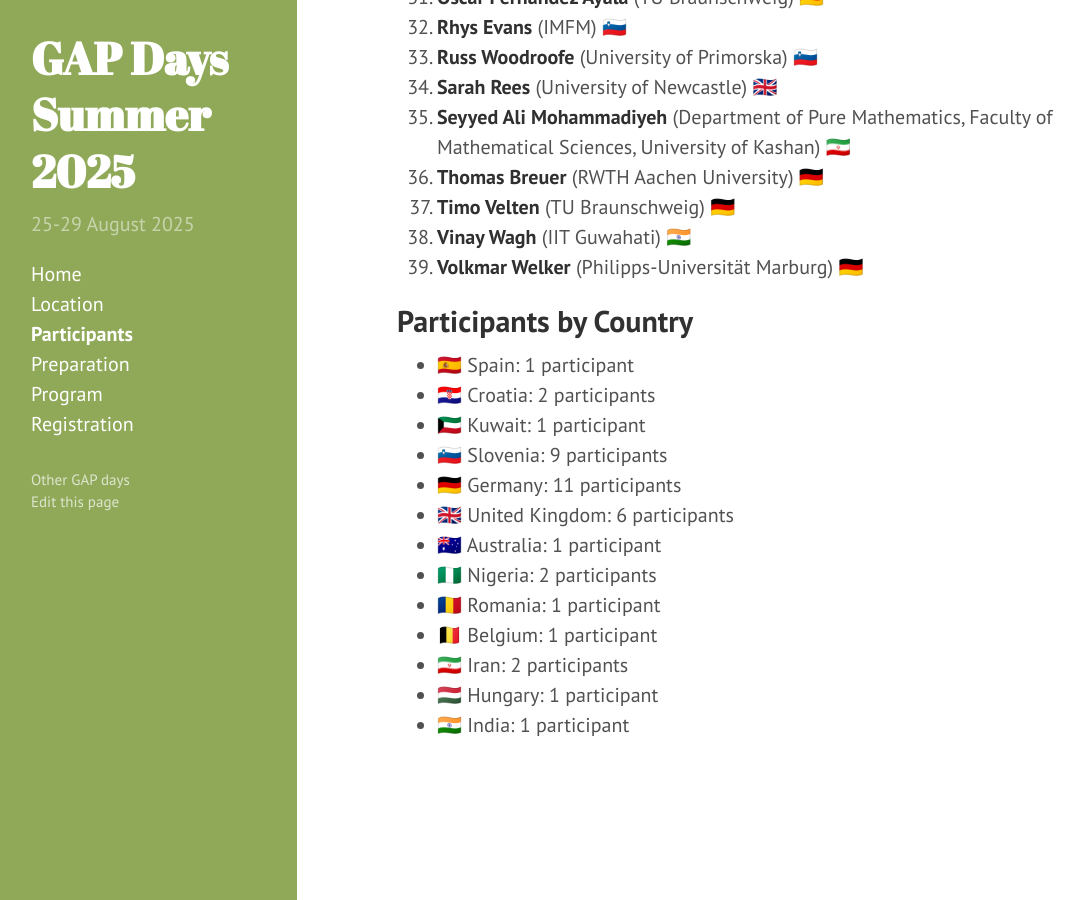
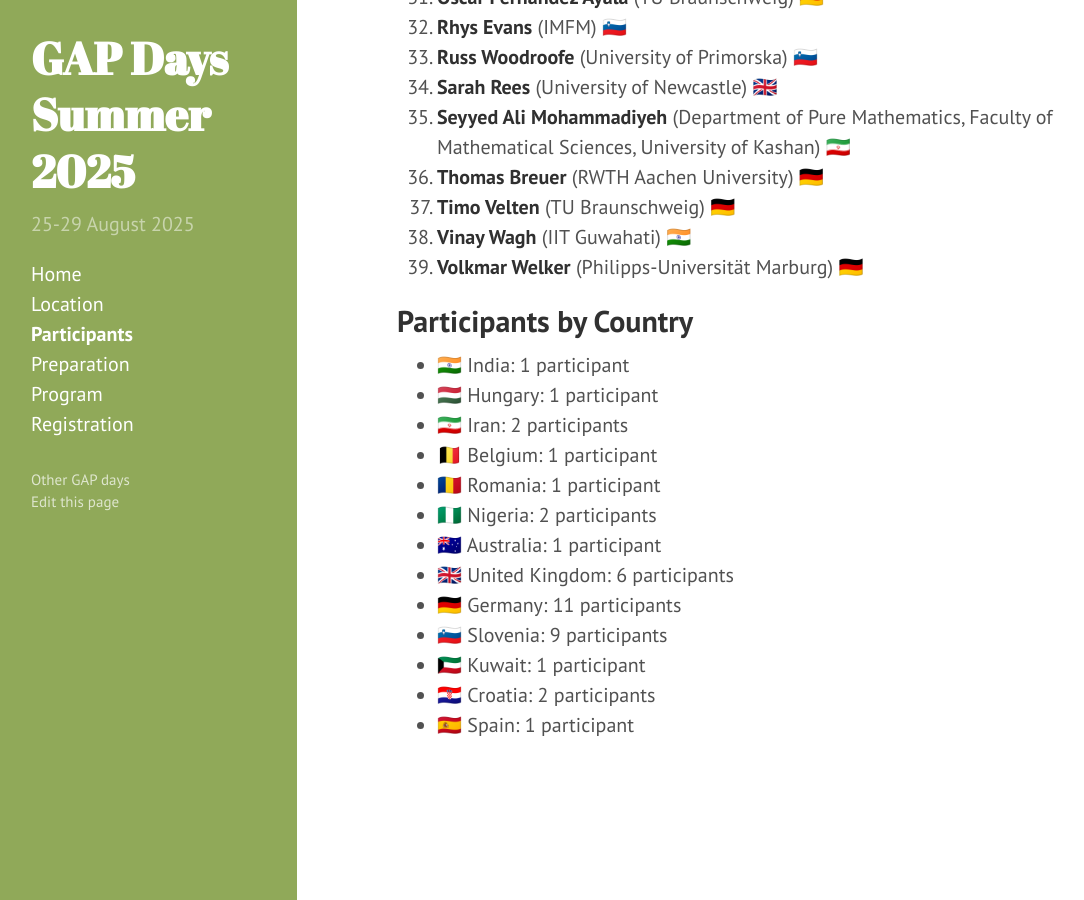
Before and after one commit to gapdays/gapdays2025-summer, a Jekyll site: the page built from participants.md, in a window 1280 px wide and 900 px high, scrolled down 1058 px. Shown: the whole window, without its empty margins (3-1087 px from the left). Built offline with Jekyll 4.4.1, drawn with Linux system fonts in a browser that asks for light colours.

Commit message:
Sort by countries

```diff
--- a/participants.md
+++ b/participants.md
@@ -67,11 +67,24 @@ participants:
 <h2>Participants by Country</h2>
 <ul>
 {% assign grouped = page.participants | group_by: "country" %}
+{%- assign countries_with_counts = "" | split: "" -%}
 {% for country_group in grouped %}
   {% assign country_name = country_group.name %}
   {% assign participants_count = country_group.items | size %}
   {% assign country_emoji = country_group.items[0].country_emoji %}
-  <li>{{ country_emoji }} {{ country_name }}: {{ participants_count }} participant{% if participants_count > 1 %}s{% endif %}</li>
+  {% assign country_data =
+      country_emoji | append: "||" | append: country_name | append: "||" | append: participants_count
+  %}
+  {% assign countries_with_counts = countries_with_counts | push: country_data %}
+{% endfor %}
+{%- assign sorted = countries_with_counts | sort: "" -%}
+{%- assign sorted = sorted | reverse -%}
+{% for entry in sorted %}
+  {% assign parts = entry | split: "||" %}
+  {% assign emoji = parts[0] %}
+  {% assign name = parts[1] %}
+  {% assign count = parts[2] | plus: 0 %}
+  <li>{{ emoji }} {{ name }}: {{ count }} participant{% if count > 1 %}s{% endif %}</li>
 {% endfor %}
 </ul>
 
```
